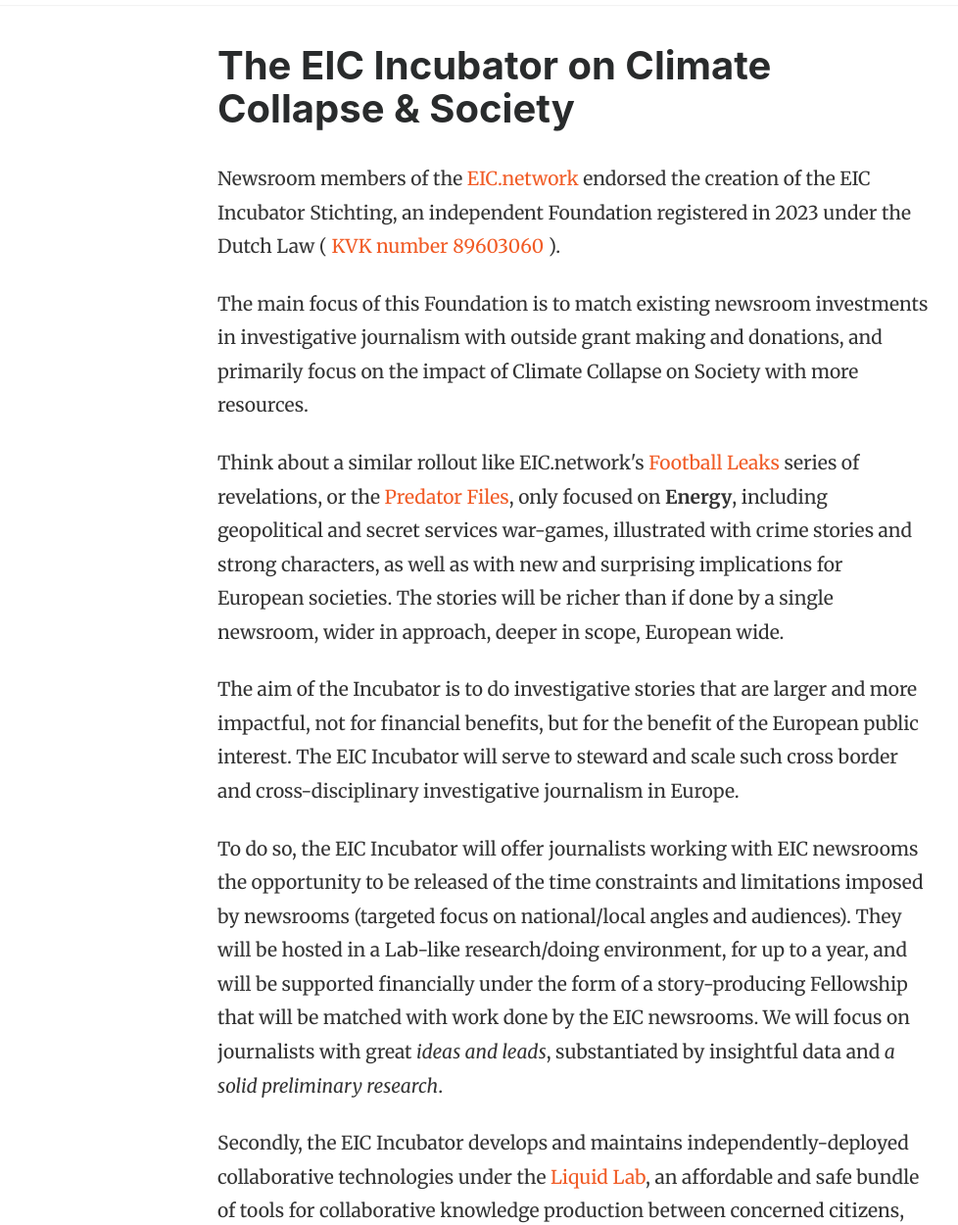
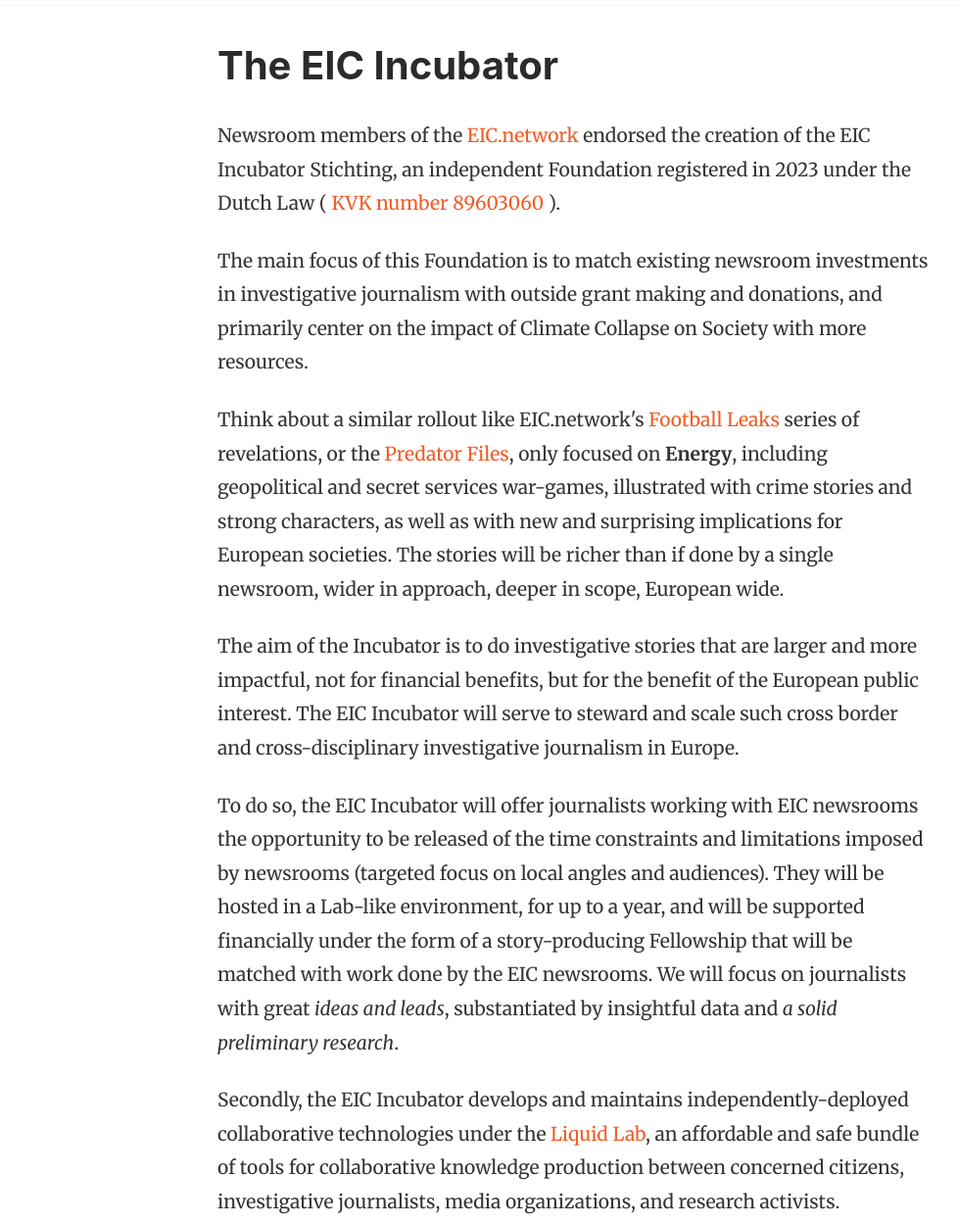
Before and after one commit to eic-network/eic-incubator.org, a plain HTML site: page index.html in a window 1280 px wide. Shown: the part 51-1301 px from the top of the page at 98% size, without its empty margins (53-1031 px from the left). Drawn offline with Linux system fonts and the light colour scheme; a script that the page names is missing.

Commit message:
Update index.html
word change

```diff
--- a/index.html
+++ b/index.html
@@ -73,7 +73,7 @@
 		<div class="col-md-8 col-md-offset-2 col-xs-12">
 			<div class="mainheading">
 
-				<h1 class="posttitle">The EIC Incubator on Climate Collapse & Society</h1>
+				<h1 class="posttitle">The EIC Incubator</h1>
 
 			</div>
 
@@ -88,7 +88,7 @@
               endorsed the creation of the EIC Incubator Stichting, an independent Foundation registered in 2023 under the Dutch Law (
               <a href="https://www.kvk.nl/bestellen/#/89603060"> KVK number 89603060 </a>).
             </p><p>
-The main focus of this Foundation is to match existing newsroom investments in investigative journalism with outside grant making and donations, and primarily focus on the impact of Climate Collapse on Society with more resources.
+The main focus of this Foundation is to match existing newsroom investments in investigative journalism with outside grant making and donations, and primarily center on the impact of Climate Collapse on Society with more resources.
             </p><p>
 Think about a similar rollout like EIC.network's <a href="https://eic.network/projects/football-leaks.html">Football Leaks</a> series of revelations, or the <a href="https://eic.network/projects/predator-files.html">Predator Files</a>, only focused on <b>Energy</b>, including geopolitical and secret services war-games, illustrated with crime stories and strong characters, as well as with new and surprising implications for European societies. The stories will be richer than if done by a single newsroom, wider in approach, deeper in scope, European wide.
             </p><p>
@@ -96,8 +96,8 @@ Think about a similar rollout like EIC.network's <a href="https://eic.network/pr
 The aim of the Incubator is to do investigative stories that are larger and more impactful, not for financial benefits, but for the benefit of the European public interest. The EIC Incubator will serve to steward and scale such cross border and cross-disciplinary investigative journalism in Europe.
             </p><p>
 
-To do so, the EIC Incubator will offer journalists working with EIC newsrooms the opportunity to be released of the time constraints and limitations imposed by newsrooms (targeted focus on national/local angles and audiences).
-They will be hosted in a Lab-like research/doing environment, for up to a year, and will be supported financially under the form of a story-producing Fellowship that will be matched with work done by the EIC newsrooms. We will focus on journalists with great <i>ideas and leads</i>, substantiated by insightful data and <i>a solid preliminary research</i>.
+To do so, the EIC Incubator will offer journalists working with EIC newsrooms the opportunity to be released of the time constraints and limitations imposed by newsrooms (targeted focus on local angles and audiences).
+They will be hosted in a Lab-like environment, for up to a year, and will be supported financially under the form of a story-producing Fellowship that will be matched with work done by the EIC newsrooms. We will focus on journalists with great <i>ideas and leads</i>, substantiated by insightful data and <i>a solid preliminary research</i>.
             </p><p>
 
 Secondly, the EIC Incubator develops and maintains independently-deployed collaborative technologies under the <a href="https://github.com/liquidinvestigations">Liquid Lab</a>, an affordable and safe bundle of tools for collaborative knowledge production between concerned citizens, investigative journalists, media organizations, and research activists.
```
